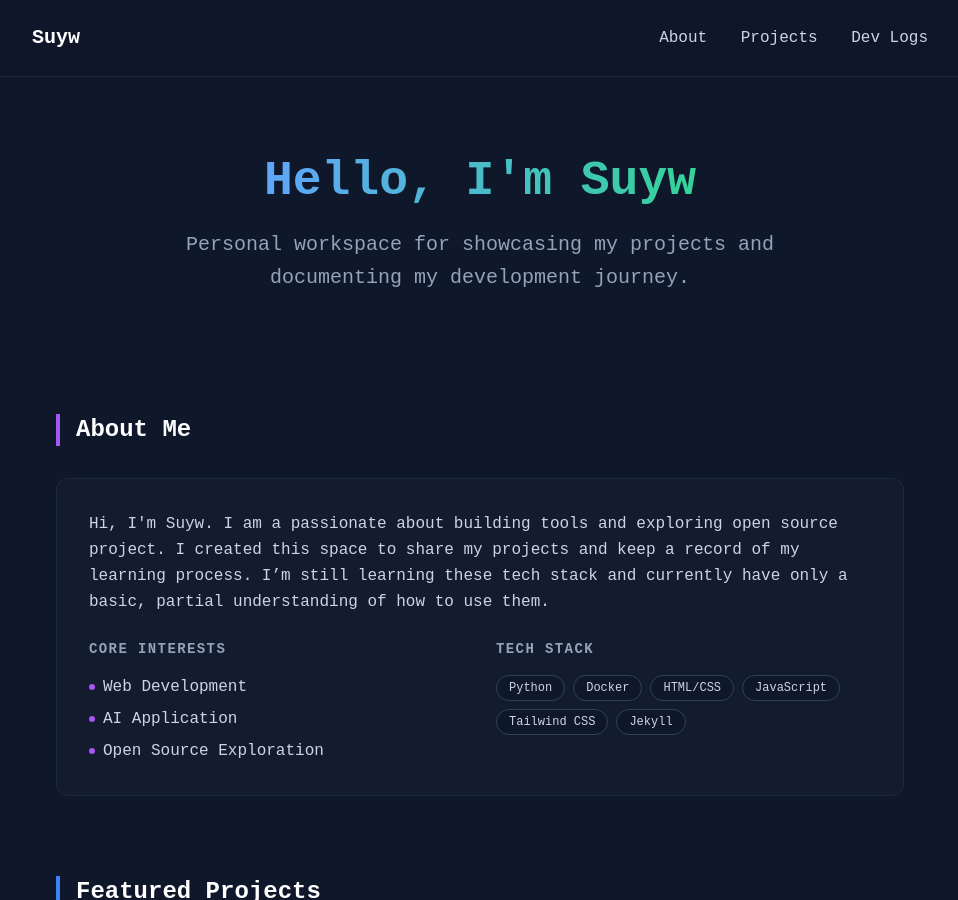
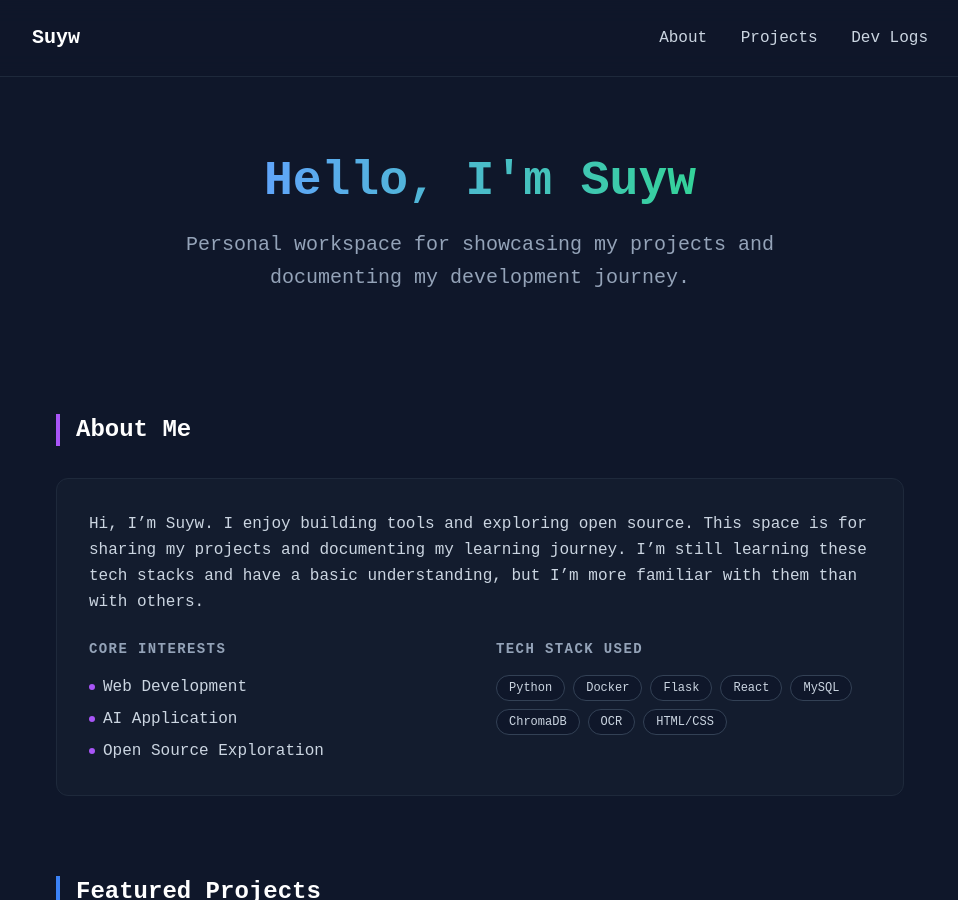
Before and after one commit to Suyw-0123/Suyw-0123.github.io, a Jekyll site: the page built from index.html, in a window 1280 px wide and 900 px high. Shown: the whole window, without its empty margins (160-1118 px from the left). Built offline with Jekyll 4.4.1, drawn with Linux system fonts in a browser that asks for light colours; nearby versions of some CDN libraries.

Commit message:
Refine 'About Me' section and update tech stack details for clarity and completeness

```diff
--- a/index.html
+++ b/index.html
@@ -16,9 +16,9 @@ title: Home
     <h2 class="text-2xl font-bold text-white mb-8 border-l-4 border-purple-500 pl-4">About Me</h2>
     <div class="bg-slate-800/30 border border-slate-800 p-8 rounded-xl">
         <p class="text-slate-300 leading-relaxed mb-6">
-            Hi, I'm Suyw. I am a passionate about building tools and exploring open source project.
-            I created this space to share my projects and keep a record of my learning process.
-            I’m still learning these tech stack and currently have only a basic, partial understanding of how to use them.
+            Hi, I’m Suyw. I enjoy building tools and exploring open source.
+            This space is for sharing my projects and documenting my learning journey.
+            I’m still learning these tech stacks and have a basic understanding, but I’m more familiar with them than with others.
         </p>
         <div class="grid grid-cols-1 md:grid-cols-2 gap-8">
             <div>
@@ -39,14 +39,16 @@ title: Home
                 </ul>
             </div>
             <div>
-                <h3 class="text-sm font-bold text-slate-400 uppercase tracking-widest mb-4">Tech Stack</h3>
+                <h3 class="text-sm font-bold text-slate-400 uppercase tracking-widest mb-4">Tech Stack used</h3>
                 <div class="flex flex-wrap gap-2">
                     <span class="px-3 py-1 bg-slate-900 border border-slate-700 rounded-full text-xs text-slate-300">Python</span>
                     <span class="px-3 py-1 bg-slate-900 border border-slate-700 rounded-full text-xs text-slate-300">Docker</span>
+                    <span class="px-3 py-1 bg-slate-900 border border-slate-700 rounded-full text-xs text-slate-300">Flask</span>
+                    <span class="px-3 py-1 bg-slate-900 border border-slate-700 rounded-full text-xs text-slate-300">React</span>
+                    <span class="px-3 py-1 bg-slate-900 border border-slate-700 rounded-full text-xs text-slate-300">MySQL</span>
+                    <span class="px-3 py-1 bg-slate-900 border border-slate-700 rounded-full text-xs text-slate-300">ChromaDB</span>
+                    <span class="px-3 py-1 bg-slate-900 border border-slate-700 rounded-full text-xs text-slate-300">OCR</span>
                     <span class="px-3 py-1 bg-slate-900 border border-slate-700 rounded-full text-xs text-slate-300">HTML/CSS</span>
-                    <span class="px-3 py-1 bg-slate-900 border border-slate-700 rounded-full text-xs text-slate-300">JavaScript</span>
-                    <span class="px-3 py-1 bg-slate-900 border border-slate-700 rounded-full text-xs text-slate-300">Tailwind CSS</span>
-                    <span class="px-3 py-1 bg-slate-900 border border-slate-700 rounded-full text-xs text-slate-300">Jekyll</span>
                 </div>
             </div>
         </div>
```
